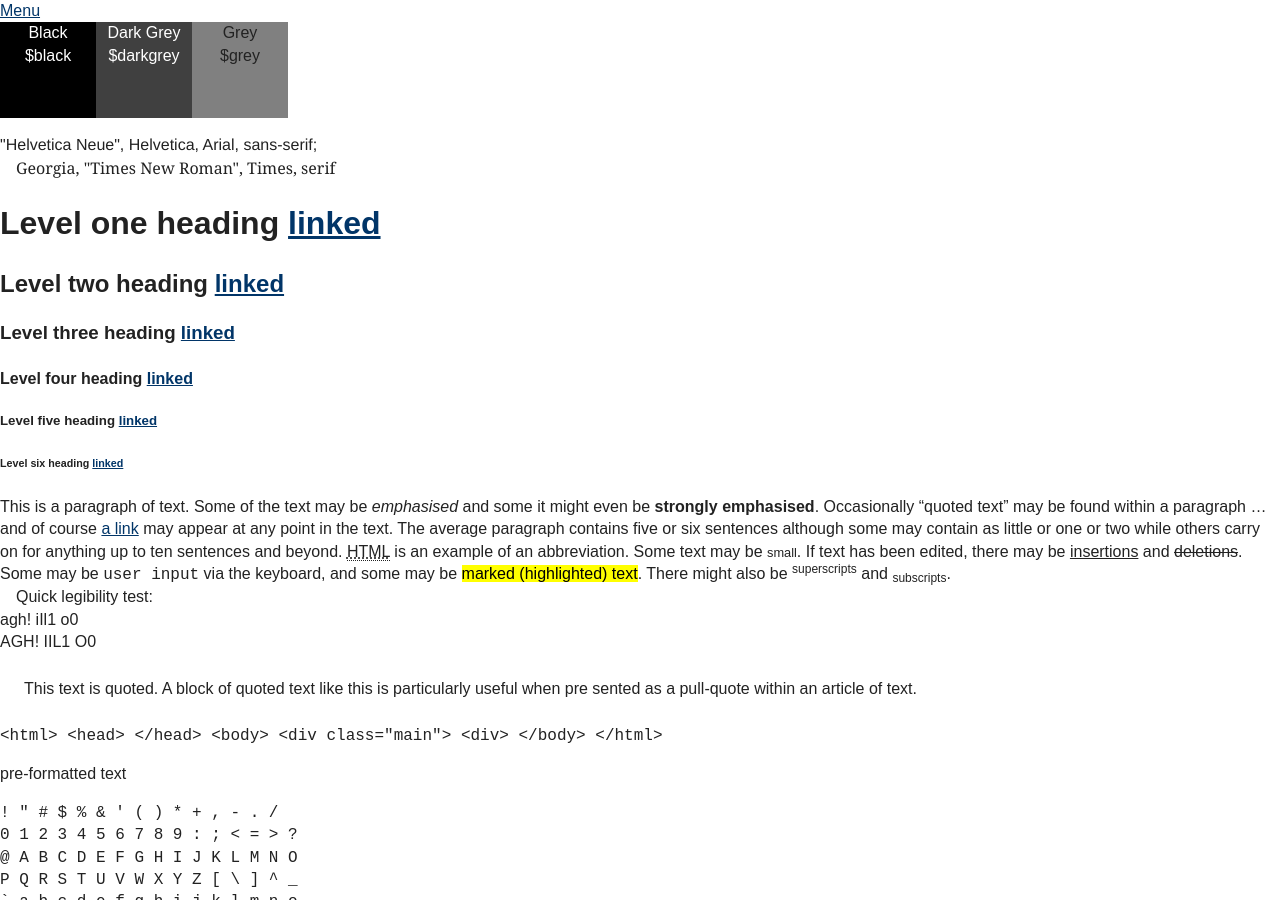
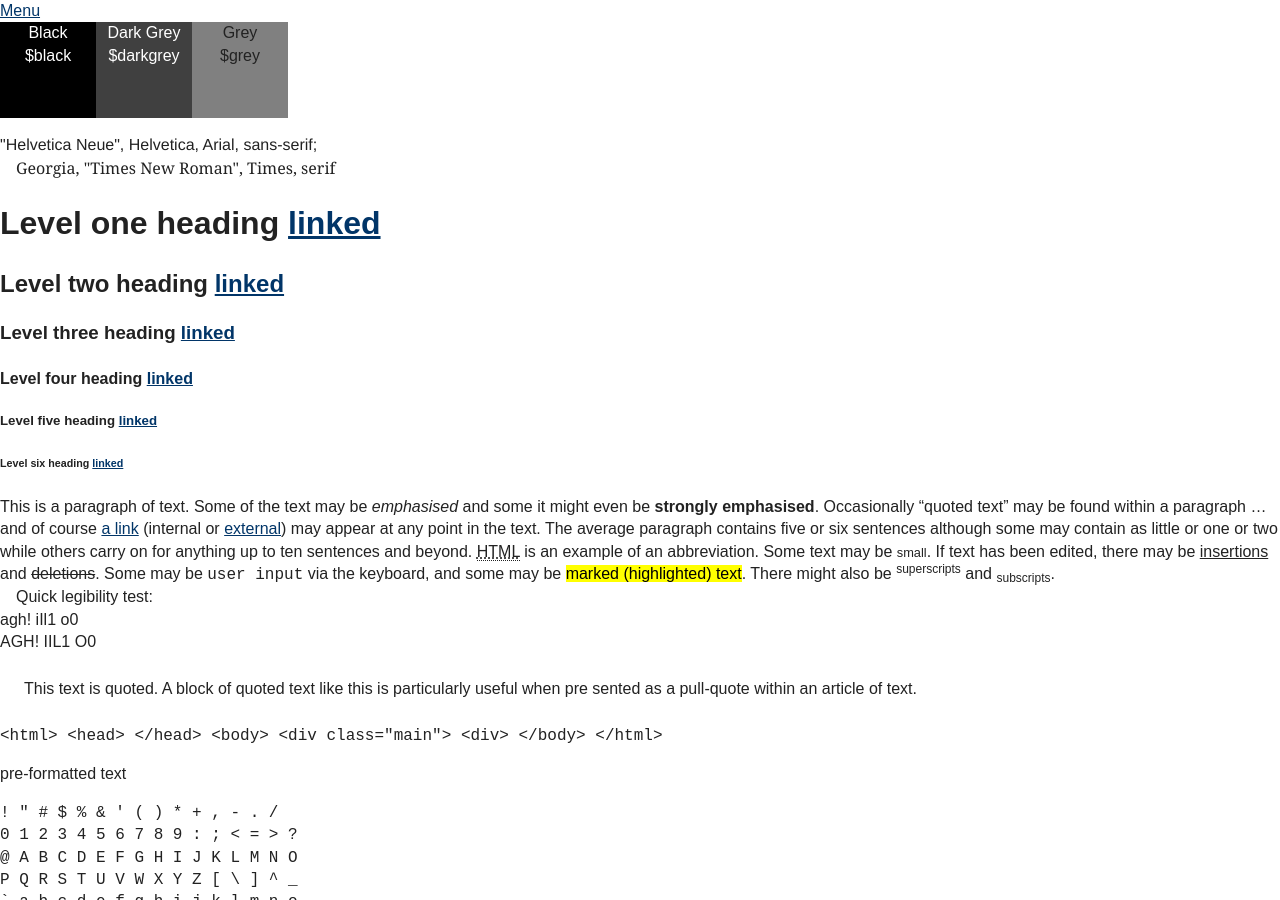
Before and after one commit to SteveBarnett/Front-end-Style-Guide, a Jekyll site: the page built from index.html, in a window 1280 px wide and 900 px high. Built offline with Jekyll 4.4.1, drawn with Linux system fonts in a browser that asks for light colours; Markdown is read by kramdown in place of the engine named in the settings.

Commit message:
Added external links

```diff
--- a/_includes/paragraph.html
+++ b/_includes/paragraph.html
@@ -1,4 +1,4 @@
-<p>This is a paragraph of text. Some of the text may be <em>emphasised</em> and some it might even be <strong>strongly emphasised</strong>. Occasionally <q>quoted text</q> may be found within a paragraph &hellip;and of course <a href="#">a link</a> may appear at any point in the text. The average paragraph contains five or six sentences although some may contain as little or one or two while others carry on for anything up to ten sentences and beyond. <abbr title="HyperText Markup Language">HTML</abbr> is an example of an abbreviation. Some text may be <small>small</small>. If text has been edited, there may be <ins>insertions</ins> and <del>deletions</del>. Some may be <kbd>user input</kbd> via the keyboard, and some may be <mark>marked (highlighted) text</mark>. There might also be <sup>superscripts</sup> and <sub>subscripts</sub>.</p>
+<p>This is a paragraph of text. Some of the text may be <em>emphasised</em> and some it might even be <strong>strongly emphasised</strong>. Occasionally <q>quoted text</q> may be found within a paragraph &hellip;and of course <a href="#">a link</a> (internal or <a href="#" rel="external">external</a>) may appear at any point in the text. The average paragraph contains five or six sentences although some may contain as little or one or two while others carry on for anything up to ten sentences and beyond. <abbr title="HyperText Markup Language">HTML</abbr> is an example of an abbreviation. Some text may be <small>small</small>. If text has been edited, there may be <ins>insertions</ins> and <del>deletions</del>. Some may be <kbd>user input</kbd> via the keyboard, and some may be <mark>marked (highlighted) text</mark>. There might also be <sup>superscripts</sup> and <sub>subscripts</sub>.</p>
 
 <p>Quick legibility test:<br />
 agh! iIl1 o0<br />
```
